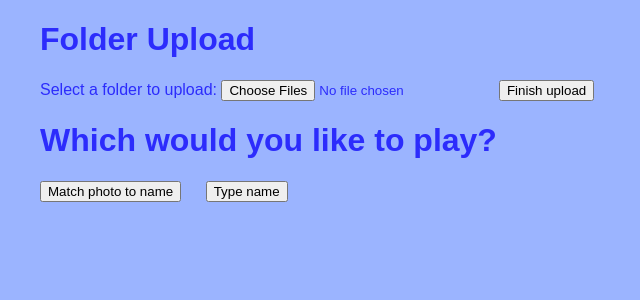
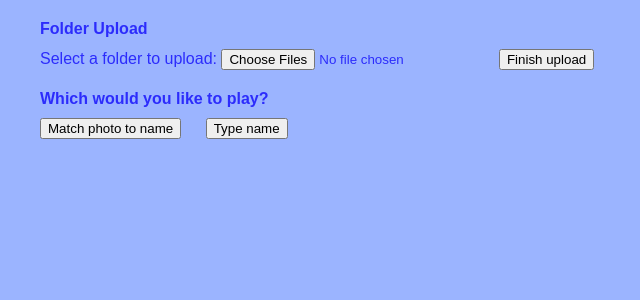
Before and after one commit to josephinel6/Hack-PNW-Spring-24, a Flask app: page / in a window 1280 px wide. Shown: the top 300 px of the page, without its empty margins (0-640 px from the left). Run offline with Flask 3, Linux system fonts and the light colour scheme; parts of the project's set-up code (start-up, migrations or seed data) failed here and were passed over.

Commit message:
Update index.html

```diff
--- a/templates/index.html
+++ b/templates/index.html
@@ -11,13 +11,15 @@
             color: rgb(44, 44, 252);
             font-family: Arial, sans-serif;
             margin-left: 20px;
+            margin-top: 20px;
         }
 
         h1 {
             color: rgb(44, 44, 252);
             margin-left: 20px;
+            margin-top: 20px;
+            font-size: medium;
         }
-
         .image {
             width: 15%;
             aspect-ratio: 1/1;
```
